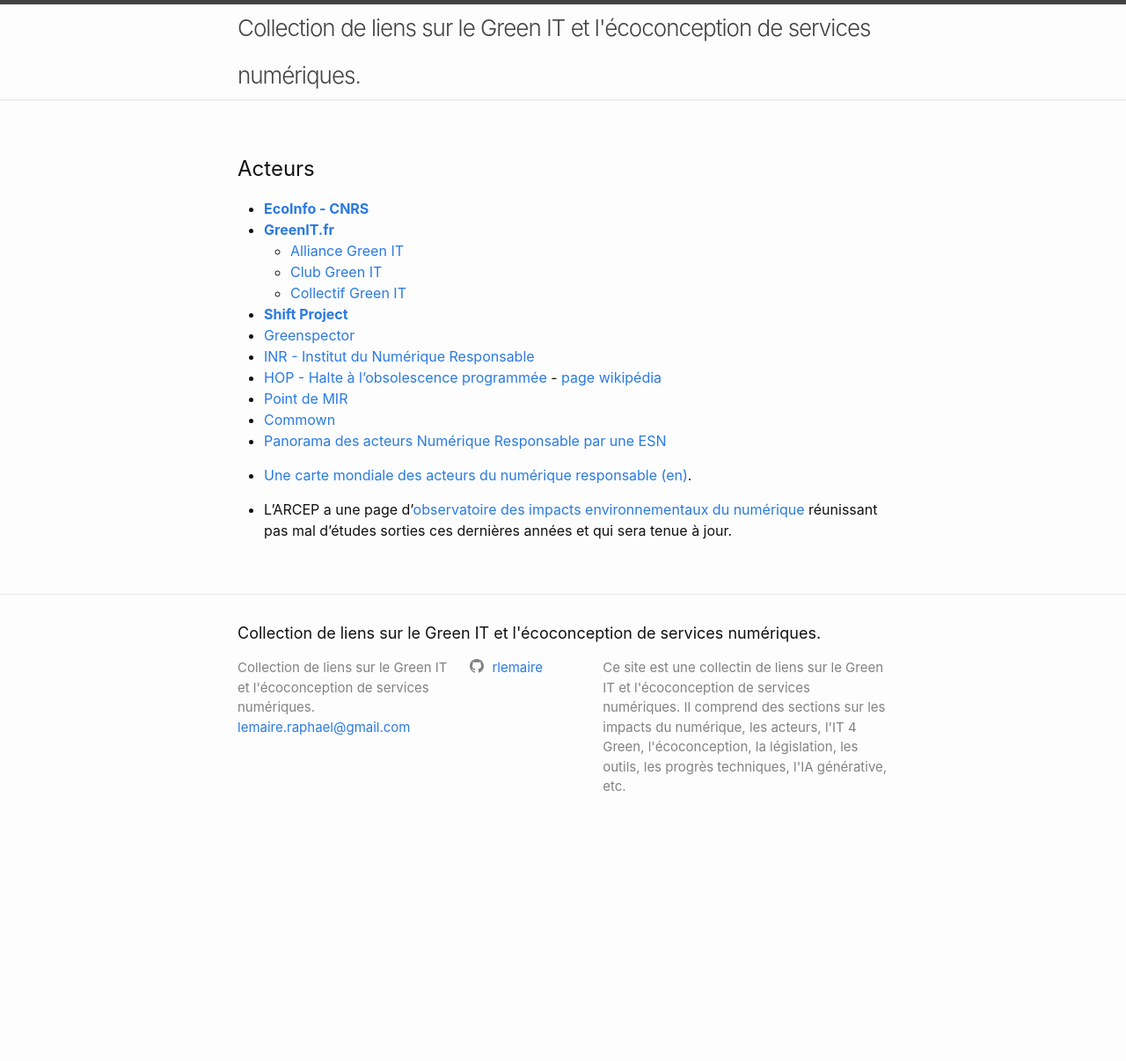
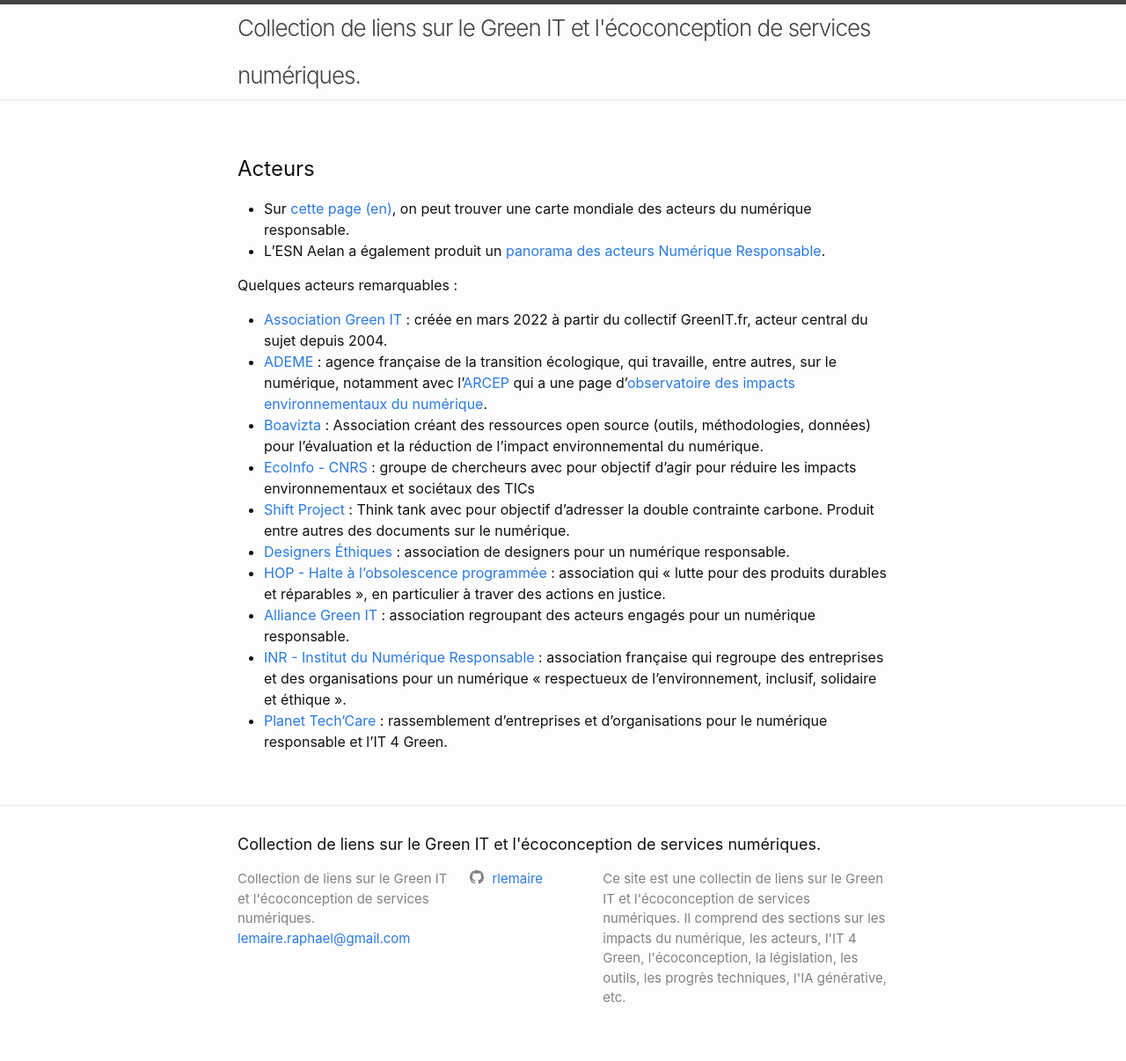
Before and after one commit to rlemaire/bookmarks-green-it, a Jekyll site: the page built from pages/acteurs.markdown, in a window 1280 px wide. Shown: the whole page at 88% size. Built offline with Jekyll 4.4.1, drawn with Linux system fonts in a browser that asks for light colours; before the commit the page ends 966 px from its top, so only the background shows below that.

Commit message:
MAJ Page acteurs

```diff
--- a/pages/acteurs.markdown
+++ b/pages/acteurs.markdown
@@ -3,19 +3,18 @@ layout: page
 ---
 # Acteurs
 
-- **[EcoInfo - CNRS](https://ecoinfo.cnrs.fr/)**
-- **[GreenIT.fr](https://www.greenit.fr/)**
-  - [Alliance Green IT](https://alliancegreenit.org/)
-  - [Club Green IT](https://club.greenit.fr/)
-  - [Collectif Green IT](https://collectif.greenit.fr/)
-- **[Shift Project](https://theshiftproject.org/)**
-- [Greenspector](https://greenspector.com/fr/)
-- [INR - Institut du Numérique Responsable](https://institutnr.org/)
-- [HOP - Halte à l'obsolescence programmée](https://www.halteobsolescence.org/) - [page wikipédia](https://fr.wikipedia.org/wiki/Halte_%C3%A0_l%27obsolescence_programm%C3%A9e)
-- [Point de MIR](http://www.point-de-mir.com/)
-- [Commown](https://commown.coop/)
-- [Panorama des acteurs Numérique Responsable par une ESN](https://aelan.fr/posts/panorama-des-acteurs-numerique-responsable-1ere-edition)
+- Sur [cette page (en)](https://drsmap.alliancegreenit.org/map-of-actors), on peut trouver une carte mondiale des acteurs du numérique responsable.
+- L'ESN Aelan a également produit un [panorama des acteurs Numérique Responsable](https://aelan.fr/posts/panorama-des-acteurs-numerique-responsable-1ere-edition).
 
-* [Une carte mondiale des acteurs du numérique responsable (en)](https://drsmap.alliancegreenit.org/map-of-actors).
+Quelques acteurs remarquables :
 
-- L'ARCEP a une page d'[observatoire des impacts environnementaux du numérique](https://www.arcep.fr/la-regulation/grands-dossiers-thematiques-transverses/observatoire-impacts-environnementaux-numerique-arcep-ademe.html) réunissant pas mal d'études sorties ces dernières années et qui sera tenue à jour.
+- [Association Green IT](https://greenit.eco/) : créée en mars 2022 à partir du collectif GreenIT.fr, acteur central du sujet depuis 2004.
+- [ADEME](https://www.ademe.fr/) : agence française de la transition écologique, qui travaille, entre autres, sur le numérique, notamment avec l'[ARCEP](https://www.arcep.fr/) qui a une page d'[observatoire des impacts environnementaux du numérique](https://www.arcep.fr/la-regulation/grands-dossiers-thematiques-transverses/observatoire-impacts-environnementaux-numerique-arcep-ademe.html).
+- [Boavizta](http://www.boavizta.org/) : Association créant des ressources open source (outils, méthodologies, données) pour l'évaluation et la réduction de l'impact environnemental du numérique.
+- [EcoInfo - CNRS](https://ecoinfo.cnrs.fr/) : groupe de chercheurs avec pour objectif d'agir pour réduire les impacts environnementaux et sociétaux des TICs
+- [Shift Project](https://theshiftproject.org/) : Think tank avec pour objectif d'adresser la double contrainte carbone. Produit entre autres des documents sur le numérique.
+- [Designers Éthiques](https://beta.designersethiques.org/fr) : association de designers pour un numérique responsable.
+- [HOP - Halte à l'obsolescence programmée](https://www.halteobsolescence.org/) : association qui « lutte pour des produits durables et réparables », en particulier à traver des actions en justice.
+- [Alliance Green IT](https://alliancegreenit.org/) : association regroupant des acteurs engagés pour un numérique responsable.
+- [INR - Institut du Numérique Responsable](https://institutnr.org/) : association française qui regroupe des entreprises et des organisations pour un numérique « respectueux de l'environnement, inclusif, solidaire et éthique ».
+- [Planet Tech'Care](https://planet-techcare.green/) : rassemblement d'entreprises et d'organisations pour le numérique responsable et l'IT 4 Green.
```
